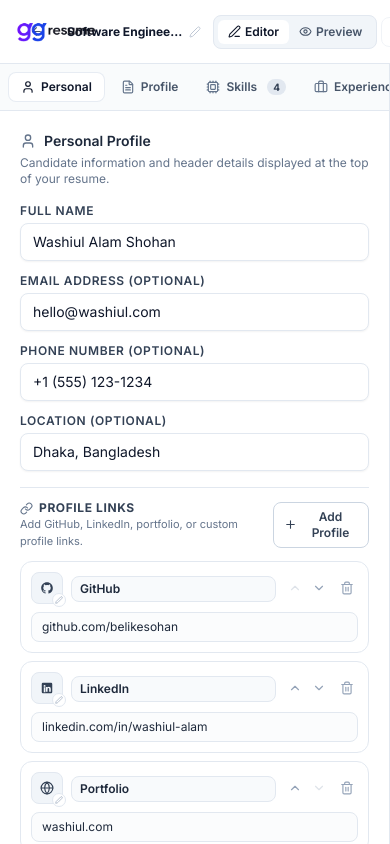
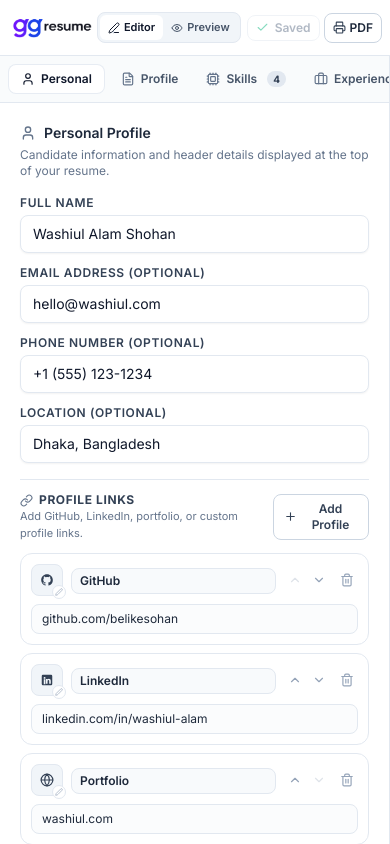
Before and after one commit to BeLikeSohan/ggresume, a Next.js app: page /editor in a window 390 px wide. Built offline with nearby package versions, Linux system fonts and the light colour scheme; no server answers.

Commit message:
refactor: update Header and DashboardHeader components for improved responsiveness and user experience

```diff
--- a/src/components/common/Header.tsx
+++ b/src/components/common/Header.tsx
@@ -150,13 +150,13 @@ export const Header: React.FC<HeaderProps> = ({
   };
 
   return (
-    <header className="app-header no-print h-16 bg-white border-b border-slate-200 px-3 md:px-6 flex items-center justify-between z-30 sticky top-0 shadow-xs flex-shrink-0">
+    <header className="app-header no-print h-14 sm:h-16 bg-white border-b border-slate-200 px-2 sm:px-3 md:px-6 flex items-center justify-between z-30 sticky top-0 shadow-xs flex-shrink-0 gap-1 sm:gap-2">
       {/* Left: Brand Logo, Back to Dashboard, and Resume Title */}
-      <div className="flex items-center gap-2 md:gap-3">
+      <div className="flex items-center gap-1.5 sm:gap-2 md:gap-3 min-w-0">
         <button
           type="button"
           onClick={handleBackNavigation}
-          className="flex items-center select-none group mr-0.5 cursor-pointer bg-transparent border-0 p-0"
+          className="flex items-center select-none group mr-0 sm:mr-0.5 cursor-pointer bg-transparent border-0 p-0 flex-shrink-0"
           title="Back to GGResume Dashboard"
         >
           <GGLogo size="sm" variant="big" showWordmark={false} />
@@ -167,7 +167,7 @@ export const Header: React.FC<HeaderProps> = ({
         <button
           type="button"
           onClick={handleBackNavigation}
-          className="inline-flex items-center gap-1.5 px-2 py-1 rounded-lg text-xs font-semibold text-slate-600 hover:text-slate-950 hover:bg-slate-100 transition cursor-pointer bg-transparent border-0"
+          className="hidden sm:inline-flex items-center gap-1.5 px-2 py-1 rounded-lg text-xs font-semibold text-slate-600 hover:text-slate-950 hover:bg-slate-100 transition cursor-pointer bg-transparent border-0 flex-shrink-0"
           title="All Resumes"
         >
           <ArrowLeft size={13} />
@@ -177,7 +177,7 @@ export const Header: React.FC<HeaderProps> = ({
         <div className="h-5 w-[1px] bg-slate-200 hidden sm:block" />
 
         {/* Title / Renaming */}
-        <div className="flex items-center gap-2">
+        <div className="flex items-center gap-1 sm:gap-2 min-w-0">
           {isEditingTitle ? (
             <input
               type="text"
@@ -186,13 +186,13 @@ export const Header: React.FC<HeaderProps> = ({
               onBlur={handleTitleSubmit}
               onKeyDown={handleKeyDown}
               autoFocus
-              className="px-2 py-0.5 text-xs md:text-sm font-bold text-slate-900 border border-slate-400 rounded focus:outline-none focus:ring-2 focus:ring-slate-900 bg-white max-w-[160px] md:max-w-[240px]"
+              className="px-1.5 sm:px-2 py-0.5 text-xs md:text-sm font-bold text-slate-900 border border-slate-400 rounded focus:outline-none focus:ring-2 focus:ring-slate-900 bg-white max-w-[100px] xs:max-w-[140px] md:max-w-[240px]"
             />
           ) : (
             <button
               type="button"
               onClick={() => setIsEditingTitle(true)}
-              className="flex items-center gap-1.5 px-2 py-1 rounded-md text-xs md:text-sm font-bold text-slate-900 hover:bg-slate-100 transition text-left group max-w-[150px] sm:max-w-[220px] md:max-w-[280px] truncate"
+              className="flex items-center gap-1 sm:gap-1.5 px-1.5 sm:px-2 py-1 rounded-md text-xs md:text-sm font-bold text-slate-900 hover:bg-slate-100 transition text-left group max-w-[100px] xs:max-w-[140px] sm:max-w-[220px] md:max-w-[280px] truncate"
               title="Click to rename this resume"
             >
               <span className="truncate">{resumeTitle}</span>
@@ -221,35 +221,35 @@ export const Header: React.FC<HeaderProps> = ({
       </div>
 
       {/* Center: Mobile Editor/Preview Toggle */}
-      <div className="flex lg:hidden rounded-lg bg-slate-100 p-1 border border-slate-200 mx-1">
+      <div className="flex lg:hidden rounded-lg bg-slate-100 p-0.5 sm:p-1 border border-slate-200 mx-0.5 sm:mx-1 flex-shrink-0">
         <button
           type="button"
           onClick={() => setMobileView('editor')}
-          className={`flex items-center gap-1 px-2.5 py-1 text-xs font-semibold rounded-md transition ${
+          className={`flex items-center gap-1 px-2 sm:px-2.5 py-1 text-[11px] sm:text-xs font-semibold rounded-md transition ${
             mobileView === 'editor'
               ? 'bg-white text-slate-900 shadow-xs'
               : 'text-slate-600'
           }`}
         >
-          <Edit3 size={13} />
+          <Edit3 size={12} className="sm:w-[13px] sm:h-[13px]" />
           <span>Editor</span>
         </button>
         <button
           type="button"
           onClick={() => setMobileView('preview')}
-          className={`flex items-center gap-1 px-2.5 py-1 text-xs font-semibold rounded-md transition ${
+          className={`flex items-center gap-1 px-2 sm:px-2.5 py-1 text-[11px] sm:text-xs font-semibold rounded-md transition ${
             mobileView === 'preview'
               ? 'bg-white text-slate-900 shadow-xs'
               : 'text-slate-600'
           }`}
         >
-          <Eye size={13} />
+          <Eye size={12} className="sm:w-[13px] sm:h-[13px]" />
           <span>Preview</span>
         </button>
       </div>
 
       {/* Right: Action Buttons */}
-      <div className="flex items-center gap-1.5 md:gap-2">
+      <div className="flex items-center gap-1 sm:gap-1.5 md:gap-2 flex-shrink-0">
         {/* Hidden File Input for JSON import */}
         <input
           ref={fileInputRef}
@@ -310,23 +310,24 @@ export const Header: React.FC<HeaderProps> = ({
             variant={hasUnsavedChanges ? 'primary' : 'outline'}
             icon={
               isSaving ? (
-                <Loader2 size={14} className="animate-spin" />
+                <Loader2 size={13} className="animate-spin" />
               ) : hasUnsavedChanges ? (
-                <Save size={14} />
+                <Save size={13} />
               ) : (
-                <Check size={14} className="text-emerald-500" />
+                <Check size={13} className="text-emerald-500" />
               )
             }
             onClick={onSave}
             disabled={isSaving || !hasUnsavedChanges}
-            className={`font-semibold transition ${
+            className={`px-2 sm:px-2.5 py-1 sm:py-1.5 text-xs font-semibold transition ${
               hasUnsavedChanges
                 ? 'shadow-xs'
                 : 'text-slate-500 border-slate-200 opacity-80'
             }`}
             title={hasUnsavedChanges ? 'Save changes' : 'All changes saved'}
           >
-            {isSaving ? 'Saving...' : hasUnsavedChanges ? 'Save' : 'Saved'}
+            <span className="hidden xs:inline">{isSaving ? 'Saving...' : hasUnsavedChanges ? 'Save' : 'Saved'}</span>
+            <span className="xs:hidden">{isSaving ? '...' : hasUnsavedChanges ? 'Save' : 'Saved'}</span>
           </Button>
         )}
 
@@ -339,7 +340,7 @@ export const Header: React.FC<HeaderProps> = ({
                 type="button"
                 onClick={handleClientPdfClick}
                 disabled={isDownloading}
-                className="inline-flex items-center gap-1.5 px-3 py-1.5 text-xs font-semibold bg-white text-slate-800 hover:bg-slate-50 disabled:opacity-50 transition cursor-pointer"
+                className="inline-flex items-center gap-1 sm:gap-1.5 px-2 sm:px-3 py-1.5 text-xs font-semibold bg-white text-slate-800 hover:bg-slate-50 disabled:opacity-50 transition cursor-pointer"
                 title="Save as PDF via Browser Print (Instant & Vector Quality)"
               >
                 {isDownloading ? (
@@ -347,7 +348,8 @@ export const Header: React.FC<HeaderProps> = ({
                 ) : (
                   <Printer size={13} className="text-slate-700" />
                 )}
-                <span>{isDownloading ? 'Exporting...' : 'Save PDF'}</span>
+                <span className="hidden xs:inline">{isDownloading ? 'Exporting...' : 'Save PDF'}</span>
+                <span className="xs:hidden">{isDownloading ? '...' : 'PDF'}</span>
               </button>
 
               {/* Dropdown Toggle */}
@@ -428,7 +430,7 @@ export const Header: React.FC<HeaderProps> = ({
             variant="outline"
             onClick={handleClientPdfClick}
             disabled={isDownloading}
-            className="gap-1.5 font-semibold text-slate-800 cursor-pointer"
+            className="gap-1 sm:gap-1.5 px-2 sm:px-3 py-1.5 font-semibold text-slate-800 cursor-pointer text-xs"
             title="Save as PDF via Browser Print Dialog (Instant & Vector Quality)"
           >
             {isDownloading ? (
@@ -436,7 +438,8 @@ export const Header: React.FC<HeaderProps> = ({
             ) : (
               <Printer size={13} className="text-slate-700" />
             )}
-            <span>{isDownloading ? 'Exporting...' : 'Save PDF'}</span>
+            <span className="hidden xs:inline">{isDownloading ? 'Exporting...' : 'Save PDF'}</span>
+            <span className="xs:hidden">{isDownloading ? '...' : 'PDF'}</span>
           </Button>
         )}
       </div>
--- a/src/data/defaultResume.ts
+++ b/src/data/defaultResume.ts
@@ -130,13 +130,6 @@ export const defaultResumeData: ResumeData = {
     },
   ],
   references: [
-    {
-      id: 'ref-1',
-      name: 'Dr. Sarah Jenkins',
-      role: 'Professor of Computer Science',
-      organization: 'University of California, Berkeley',
-      contact: 's.jenkins@berkeley.edu',
-    },
   ],
   customSections: [],
   settings: {
```
Also changed, not shown: src/components/dashboard/DashboardHeader.tsx (+67 -15 lines).
